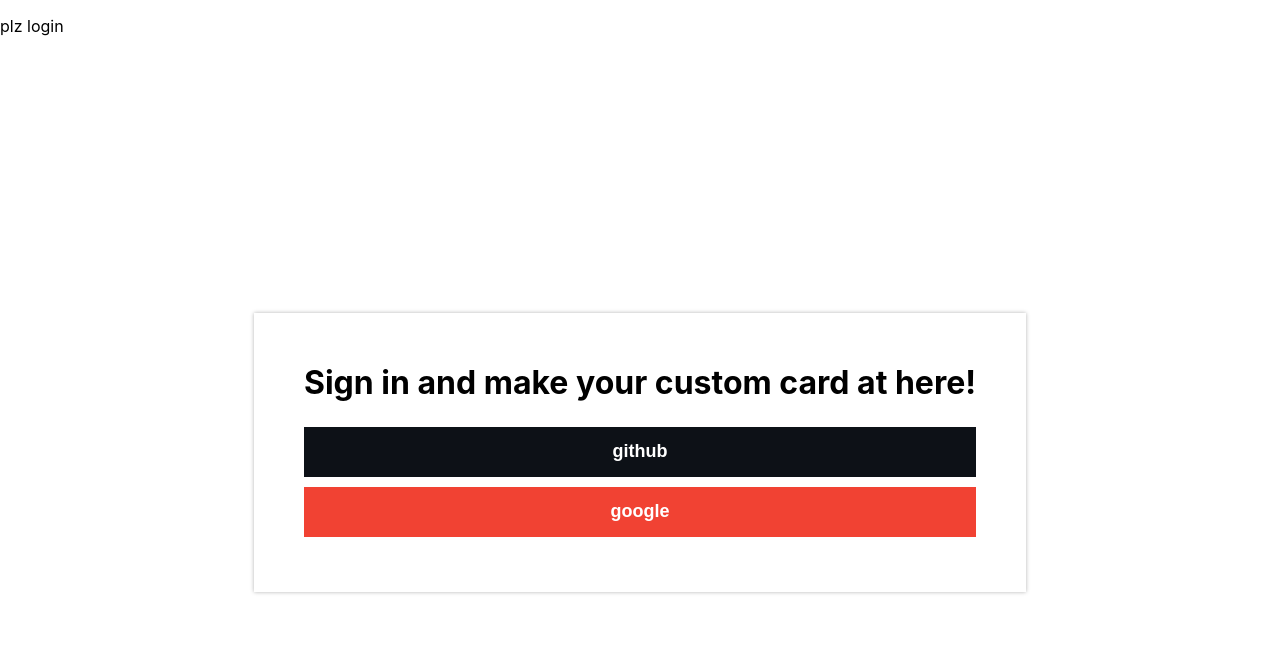
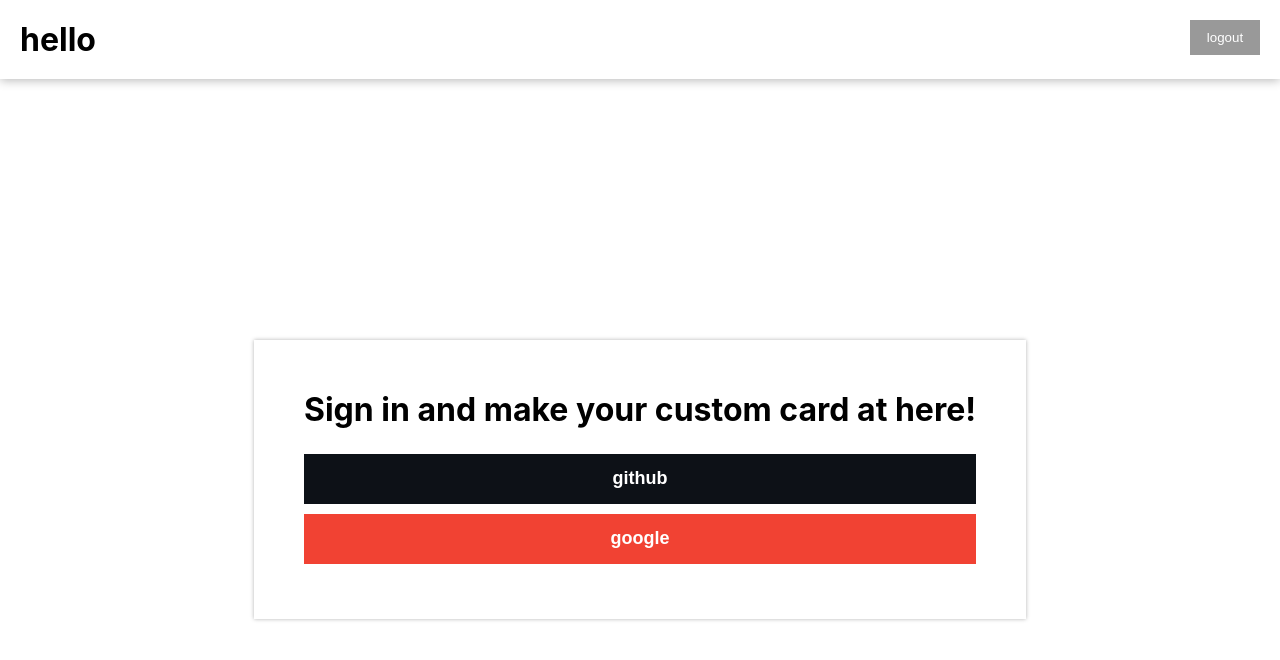
Before and after one commit to cheese-cake-cookie/react-card-maker, a React (Create React App) app: page /login in a window 1280 px wide. Shown: the top 660 px of the page. Built offline with nearby package versions, Linux system fonts and the light colour scheme; no server answers; the database is empty.

Commit message:
refactor: 불필요한 로직 제외

```diff
--- a/src/Header.jsx
+++ b/src/Header.jsx
@@ -1,8 +1,6 @@
 import styles from './Header.module.css';
 
-function Header({ me, signOut }) {
-  if (!me) return <p>plz login</p>;
-
+function Header({ signOut }) {
   return (
     <header className={styles.header}>
       <h1 className={styles.title}>hello</h1>
```
